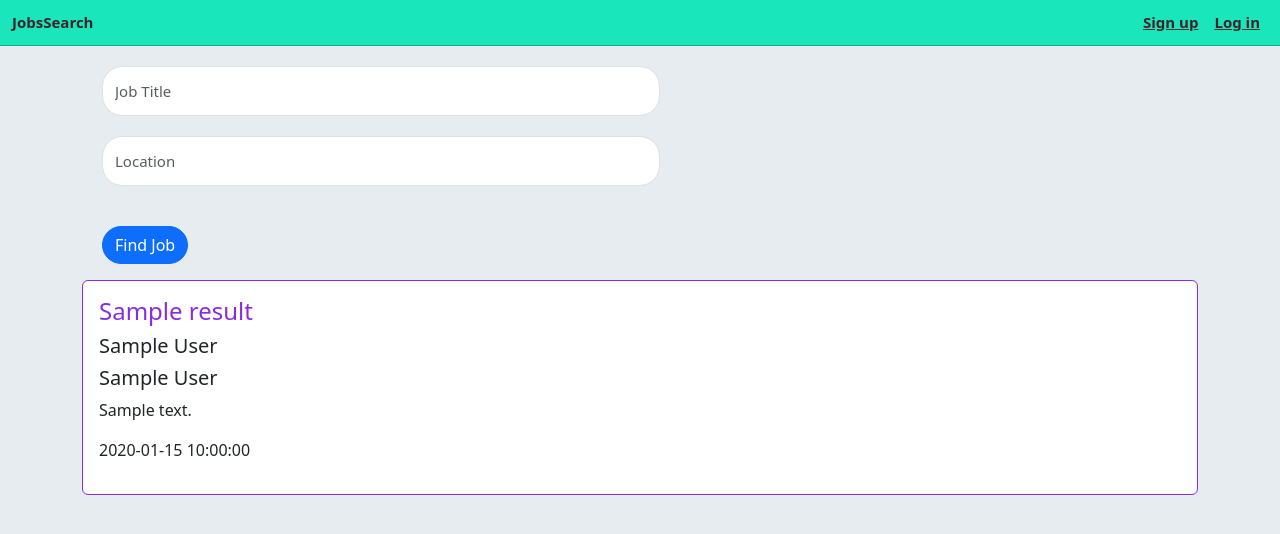
After one commit to Ruby1517/Job-Finder, a Flask app: template templates/search.html in a window 1280 px wide. The commit adds this page. Shown: the top 534 px of the page. Run offline with Flask 2, Linux system fonts and the light colour scheme; tables that the repository leaves empty hold one stand-in row (values such as "Sample post"); the template is opened without the code that fills it: values that come from a table or form of the project are taken from there, most other values are stand-ins (such as "Sample title", 1, 10 or a date in 2020); some libraries are stand-ins or nearby versions.

Commit message:
render results on html page

```diff
--- a/app.py
+++ b/app.py
@@ -1,6 +1,8 @@
 import os
-from flask import Flask, request, render_template, g, redirect, Response, flash, url_for, session, jsonify
+from flask import Flask, request, render_template, g, redirect, flash, url_for, session, jsonify
 import requests
+from dotenv import load_dotenv
+load_dotenv()
 import json
 from sqlalchemy.exc import IntegrityError
 from models import db, connect_db, User, Job
@@ -23,10 +25,12 @@ db.create_all()
 CURR_USER_KEY = 'curr_user'
 
 ############ API App_key and App_ID############
-BASE_URL = "http://api.adzuna.com/v1/api"
-APP_ID = "7bfce7b9"
-APP_KEY = "c5eb2f3758b9d308b4440736c4ac509a"
-BASE_PARAMS = 'search/1?&results_per_page=20&content-type=application/json'
+
+BASE_URL = "https://api.adzuna.com/v1/api"
+BASE_PARAMS = "search/1?&results_per_page=20&content-type=application/json"
+APP_ID = os.getenv('APP_ID')
+APP_KEY = os.getenv('APP_KEY')
+
 
 ################################################################################
 ## User signup/login/logout
@@ -91,7 +95,6 @@ def login():
 
         if user:
             do_login(user)
-            flash(f"Hello, {user.username}!", "success")
             return redirect("/")
 
         flash("Invalid username/password.", "danger")
@@ -112,8 +115,6 @@ def login():
 def logout():
 
     do_logout()
-
-    flash("You have successfuly logged out.", "success")
     return redirect('/login')
 
 
@@ -131,56 +132,50 @@ def home():
 
     if g.user:
         form = SearchJobsForm()
-        return render_template("home.html", form=form)
+        return render_template("search.html", form=form)
 
     else:
-        return render_template("home-anon.html")
+        return render_template("home.html")
 
 ################################################################
 ### Using API
 
-@app.route('/users/search-job', methods=["POST", "GET"])
+@app.route('/api/search-job', methods =["POST", "GET"])
 def get_jobs_list():
 
-    data = request.json
-    print(data)
-
-    form = SearchJobsForm(csrf_enabled=False, data=data)
+    form = SearchJobsForm()
 
     if form.validate_on_submit():
-        title = data['title']
-        location = data['location']
+        title = form.title.data
+        location = form.location.data
         country = 'us'
 
         query_params = urlencode({"app_id": APP_ID, "app_key": APP_KEY, "what":title, "where":location })
-        response = requests.get(f"{BASE_URL}/jobs/{country.lower()}/search/1?{query_params}")
+        response = requests.get(f"{BASE_URL}/jobs/{country.lower()}/search/1?{query_params}&results_per_page=20&content-type=application/json")
         if response.status_code not in range(200, 299):
             return {}
-        #print(response.json())
-        res_data = response.json()
-        for result in res_data['results']:
-            print(result['title'])
-            print(result['company']['display_name'])
-            print(result['location']['display_name'])
-            print(result['redirect_url'])
-            print(result['description'])
-
-        return res_data
+        print(response.json())
+        results = response.json()['results']
+        return render_template('search.html', results=results, form=form)
 
 
 
 
-    else:
-        return jsonify(errors=form.errors)
 
 
-@app.route('/users/create-job')
+
+
+
+
+
+
+@app.route('/api/create-job')
 def create_job_page():
     form = CreateJobForm()
     return render_template("add_job.html", form=form)
 
 
-@app.route('/users/create-job', methods=["POST"])
+@app.route('/api/create-job', methods=["POST"])
 def create_job():
     if not g.user:
         flash("For add new job you should login", "danger")
@@ -193,10 +188,10 @@ def create_job():
         location = form.location.data
         description = form.description.data
 
-        job = Job(title=title, company=company, location=location, description=description)
-        db.session.add(job)
+        new_job = Job(title=title, company=company, location=location, description=description)
+        db.session.add(new_job)
         db.session.commit()
-
-        return redirect("/")
+        response_json = jsonify(job=new_job.serialize())
+        return redirect(response_json, 201)
 
     return render_template("add_job.html", form=form)
--- a/static/style.css
+++ b/static/style.css
@@ -32,8 +32,8 @@ body.error-404 {
 }
 
 .navbar a {
-  color: #66757f;
-  font-size: 13px;
+  color: #44222b;
+  font-size: 15px;
   font-weight: bold;
 }
 
@@ -75,22 +75,12 @@ ul.nav.navbar-nav li {
   margin:20px;
   width: 50%;
   height: 50px;
-  font-size: 13px;
+  font-size: 15px;
   padding-right: 28px;
   box-sizing: border-box;
 }
 
-#search.form-control {
-  display: flex;
-  position: relative;
-  border-radius: 20px;
-  margin:20px;
-  width: 30%;
-  height: 50px;
-  font-size: 13px;
-  padding-right: 28px;
-  box-sizing: border-box;
-}
+
 .btn {
   margin: 20px;
 }
@@ -101,7 +91,15 @@ ul.nav.navbar-nav li {
   border: 2px solid #007bff;
 }
 
-
+.loading-element {
+  width: 100px;
+  height: 100px;
+  margin: 0 auto;
+  display: none;
+}
+.loading {
+  display: block;
+}
 
 /* on "onboarding" pages (signup & login), the navbar is
    different: no search box, the logo is centered, and it has
@@ -388,3 +386,8 @@ nav + .container {
   box-shadow: none;
   border: 2px solid #007bff;
 }
+
+.card {
+
+  border: 1px solid blueviolet;
+}
--- a/templates/base.html
+++ b/templates/base.html
@@ -14,7 +14,7 @@
   <link rel="stylesheet"
         href="https://use.fontawesome.com/releases/v5.3.1/css/all.css">
   <link rel="stylesheet" href="/static/style.css">
-  <link rel="shortcut icon" href="/static/favicon.ico">
+
 </head>
 
 <body class="{% block body_class %}{% endblock %}">
@@ -35,7 +35,7 @@
         <a href="/">Search Job</a>
       </li>
       <li>
-        <a href="/users/create-job"> Post new Job</a>
+        <a href="/api/create-job"> Post new Job</a>
       </li>
       <li>
         <a href="/users">
@@ -63,4 +63,5 @@
 <script src="https://unpkg.com/axios/dist/axios.js"></script>
 <script src="/static/jobSearch.js"></script>
 
+
 </html>
--- /dev/null
+++ b/templates/search.html
@@ -0,0 +1,35 @@
+{% extends 'base.html' %}
+{% block content %}
+
+
+
+    <form method="POST" action="api/search-job" id="search-form">
+        {{ form.hidden_tag() }}
+
+        {% for field in form if field.widget.input_type != 'hidden' %}
+          {% for error in field.errors %}
+          <span class="text-danger">{{ error }}</span>
+          {% endfor %}
+          {{ field(placeholder=field.label.text, class="form-control") }}
+        {% endfor %}
+
+        <button type="submit" class="btn btn-primary mb-2">Find Job</button>
+    </form>
+
+    <div class="result">
+      {% for result in results %}
+      <div class="card mt-2">
+        <div class="card-body">
+        <h4 class="card-title"><a href="{{ result.redirect_url }}" style="text-decoration: none; color: blueviolet;" target="_blank">{{ result.title }}</a></h4>
+        <h5>{{ result.location.display_name }}</h5>
+        <h5>{{ result.company.display_name }}</h5>
+        <p class="card-text">{{ result.description }}</p>
+        <p>{{ result.created }}</p>
+
+        </div>
+      </div>
+      {% endfor %}
+    </div>
+
+
+{% endblock %}
```
Also changed, not shown: models.py (+9 -0 lines), static/jobSearch.js (deleted, +0 -33 lines), templates/home-anon.html (deleted, +0 -9 lines), templates/home.html (+5 -19 lines), static/img/45.svg (added), 1 other file.
